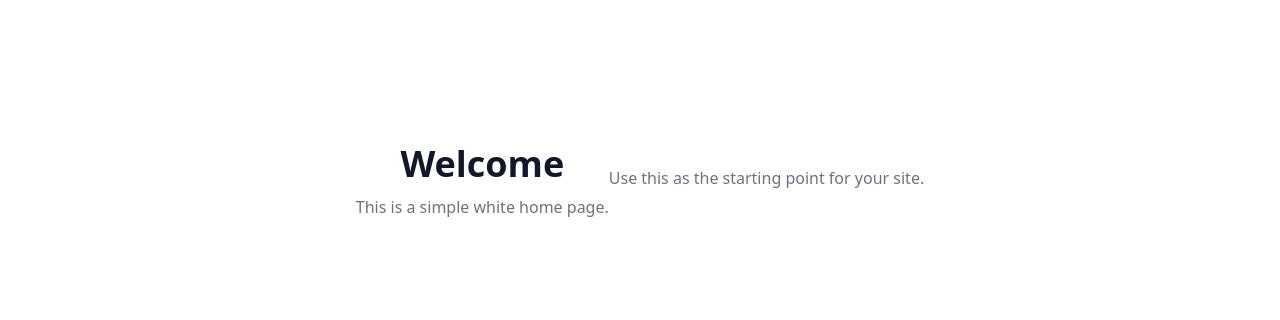
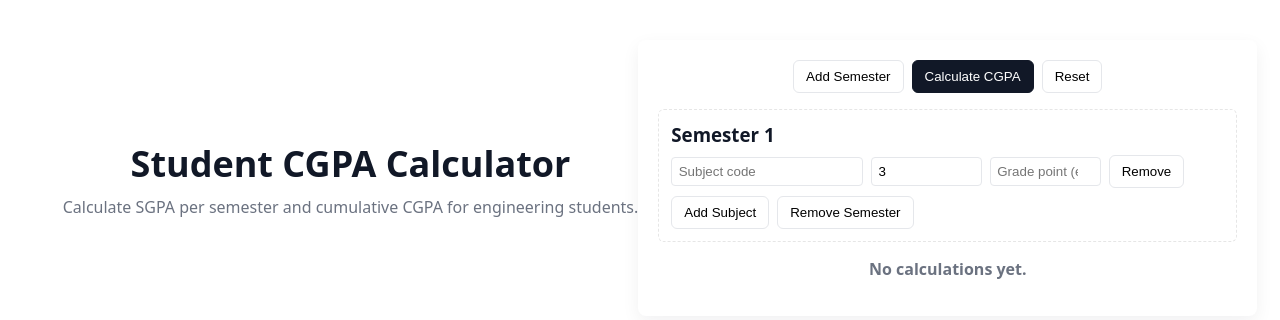
Before and after one commit to Duraib04/Student_CGPA_CALCULATOR, a plain HTML site: page index.html in a window 1280 px wide. Shown: the part 254-574 px from the top of the page. Drawn offline with Linux system fonts and the light colour scheme.

Commit message:
Add CGPA calculator UI and logic

```diff
--- a/index.html
+++ b/index.html
@@ -8,11 +8,26 @@
 </head>
 <body>
   <header>
-    <h1>Welcome</h1>
-    <p class="lead">This is a simple white home page.</p>
+    <h1>Student CGPA Calculator</h1>
+    <p class="lead">Calculate SGPA per semester and cumulative CGPA for engineering students.</p>
   </header>
   <main>
-    <p>Use this as the starting point for your site.</p>
+    <section id="calculator" class="card">
+      <div class="controls">
+        <button id="addSemesterBtn" class="btn">Add Semester</button>
+        <button id="calculateBtn" class="btn primary">Calculate CGPA</button>
+        <button id="resetBtn" class="btn">Reset</button>
+      </div>
+
+      <div id="semesters" class="semesters">
+        <!-- Semesters will be added here -->
+      </div>
+
+      <div id="results" class="results" aria-live="polite">
+        <p>No calculations yet.</p>
+      </div>
+    </section>
   </main>
+  <script src="script.js"></script>
 </body>
 </html>
--- /dev/null
+++ b/script.js
@@ -0,0 +1,157 @@
+// Simple CGPA calculator
+// - Add semesters
+// - In each semester add subjects with credit and grade point
+// - Calculate SGPA per semester and weighted cumulative CGPA
+
+const semestersEl = document.getElementById('semesters');
+const addSemesterBtn = document.getElementById('addSemesterBtn');
+const calculateBtn = document.getElementById('calculateBtn');
+const resetBtn = document.getElementById('resetBtn');
+const resultsEl = document.getElementById('results');
+
+let semCount = 0;
+
+function createSubjectRow() {
+  const row = document.createElement('div');
+  row.className = 'subject-row';
+
+  const code = document.createElement('input');
+  code.placeholder = 'Subject code';
+
+  const credit = document.createElement('input');
+  credit.placeholder = 'Credits';
+  credit.type = 'number';
+  credit.min = '0';
+  credit.step = '0.5';
+  credit.className = 'small';
+  credit.value = 3;
+
+  const grade = document.createElement('input');
+  grade.placeholder = 'Grade point (e.g. 10)';
+  grade.type = 'number';
+  grade.min = '0';
+  grade.max = '10';
+  grade.step = '0.01';
+  grade.className = 'small';
+
+  const remove = document.createElement('button');
+  remove.textContent = 'Remove';
+  remove.className = 'btn';
+  remove.type = 'button';
+  remove.addEventListener('click', () => row.remove());
+
+  row.appendChild(code);
+  row.appendChild(credit);
+  row.appendChild(grade);
+  row.appendChild(remove);
+
+  return row;
+}
+
+function addSemester() {
+  semCount += 1;
+  const box = document.createElement('div');
+  box.className = 'semester';
+
+  const title = document.createElement('h3');
+  title.textContent = 'Semester ' + semCount;
+
+  const subjects = document.createElement('div');
+  subjects.className = 'subjects';
+
+  // default one subject
+  subjects.appendChild(createSubjectRow());
+
+  const actions = document.createElement('div');
+  actions.className = 'actions';
+
+  const addSubBtn = document.createElement('button');
+  addSubBtn.textContent = 'Add Subject';
+  addSubBtn.className = 'btn';
+  addSubBtn.type = 'button';
+  addSubBtn.addEventListener('click', () => subjects.appendChild(createSubjectRow()));
+
+  const removeSemBtn = document.createElement('button');
+  removeSemBtn.textContent = 'Remove Semester';
+  removeSemBtn.className = 'btn';
+  removeSemBtn.type = 'button';
+  removeSemBtn.addEventListener('click', () => {
+    box.remove();
+    recalcSemesterTitles();
+  });
+
+  actions.appendChild(addSubBtn);
+  actions.appendChild(removeSemBtn);
+
+  box.appendChild(title);
+  box.appendChild(subjects);
+  box.appendChild(actions);
+
+  semestersEl.appendChild(box);
+}
+
+function recalcSemesterTitles() {
+  const sems = Array.from(document.querySelectorAll('.semester'));
+  sems.forEach((s, i) => {
+    const h = s.querySelector('h3');
+    if (h) h.textContent = 'Semester ' + (i + 1);
+  });
+  semCount = sems.length;
+}
+
+function calculate() {
+  const sems = Array.from(document.querySelectorAll('.semester'));
+  if (sems.length === 0) {
+    resultsEl.innerHTML = '<p class="muted">Add at least one semester.</p>';
+    return;
+  }
+
+  let totalWeighted = 0;
+  let totalCredits = 0;
+  const perSemResults = [];
+
+  sems.forEach((s, si) => {
+    const rows = Array.from(s.querySelectorAll('.subject-row'));
+    let semWeighted = 0;
+    let semCredits = 0;
+    rows.forEach(r => {
+      const inputs = r.querySelectorAll('input');
+      const credit = parseFloat(inputs[1].value) || 0;
+      const grade = parseFloat(inputs[2].value) || 0;
+      semWeighted += credit * grade;
+      semCredits += credit;
+    });
+
+    const sgpa = semCredits > 0 ? (semWeighted / semCredits) : 0;
+    perSemResults.push({ semester: si + 1, sgpa: sgpa, credits: semCredits });
+
+    totalWeighted += semWeighted;
+    totalCredits += semCredits;
+  });
+
+  const cgpa = totalCredits > 0 ? (totalWeighted / totalCredits) : 0;
+
+  // Render results
+  let html = '';
+  perSemResults.forEach(r => {
+    html += `<p>Semester ${r.semester} — SGPA: <strong>${r.sgpa.toFixed(3)}</strong> &nbsp; (<span class="muted">Credits: ${r.credits}</span>)</p>`;
+  });
+  html += `<hr>`;
+  html += `<p>Cumulative CGPA: <span style="font-size:1.25rem"> <strong>${cgpa.toFixed(3)}</strong></span> &nbsp; (<span class="muted">Total credits: ${totalCredits}</span>)</p>`;
+
+  resultsEl.innerHTML = html;
+}
+
+function resetAll() {
+  semestersEl.innerHTML = '';
+  semCount = 0;
+  resultsEl.innerHTML = '<p>No calculations yet.</p>';
+}
+
+// initial state
+addSemesterBtn.addEventListener('click', addSemester);
+calculateBtn.addEventListener('click', calculate);
+resetBtn.addEventListener('click', resetAll);
+
+// add one semester by default
+addSemester();
--- a/styles.css
+++ b/styles.css
@@ -30,3 +30,50 @@ main p {
   margin-top: 1rem;
   color: var(--muted);
 }
+
+/* Calculator styles */
+.card {
+  width: 100%;
+  max-width: 920px;
+  padding: 1.25rem;
+  box-shadow: 0 6px 18px rgba(15,23,42,0.06);
+  border-radius: 8px;
+  background: #fff;
+  color: var(--text);
+}
+.controls {
+  display: flex;
+  gap: 0.5rem;
+  justify-content: center;
+  margin-bottom: 1rem;
+}
+.btn {
+  padding: 0.5rem 0.75rem;
+  border: 1px solid #e5e7eb;
+  background: white;
+  border-radius: 6px;
+  cursor: pointer;
+}
+.btn.primary {
+  background: #111827;
+  color: white;
+  border-color: #111827;
+}
+.semesters {
+  display: grid;
+  gap: 1rem;
+}
+.semester {
+  border: 1px dashed #e6e6e6;
+  padding: 0.75rem;
+  border-radius: 6px;
+  text-align: left;
+}
+.semester h3 { margin: 0 0 0.5rem; }
+.subjects { display: grid; gap: 0.5rem; }
+.subject-row { display:flex; gap:0.5rem; align-items:center; }
+.subject-row input, .subject-row select { padding:0.4rem; border:1px solid #e5e7eb; border-radius:4px; }
+.small { width: 6rem; }
+.results { margin-top: 1rem; font-weight: 600; color: var(--text); }
+.muted { color: var(--muted); font-weight: 400; }
+.actions { margin-top:0.5rem; display:flex; gap:0.5rem; }
```
Also changed, not shown: README.md.
